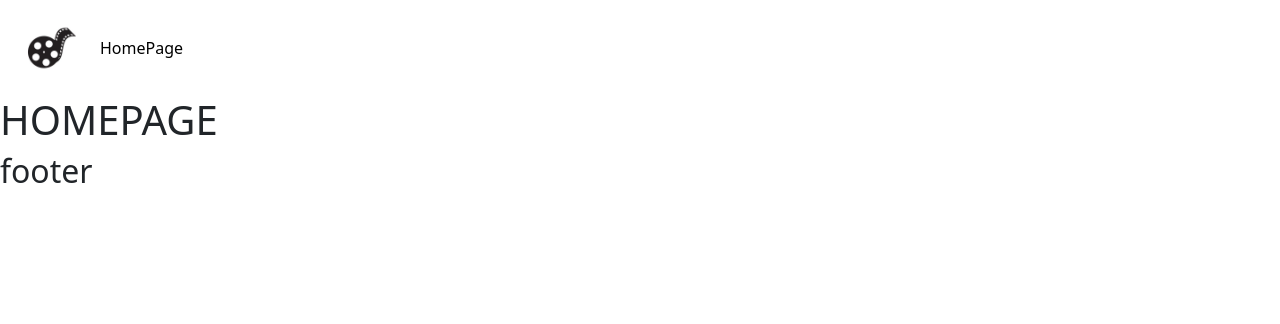
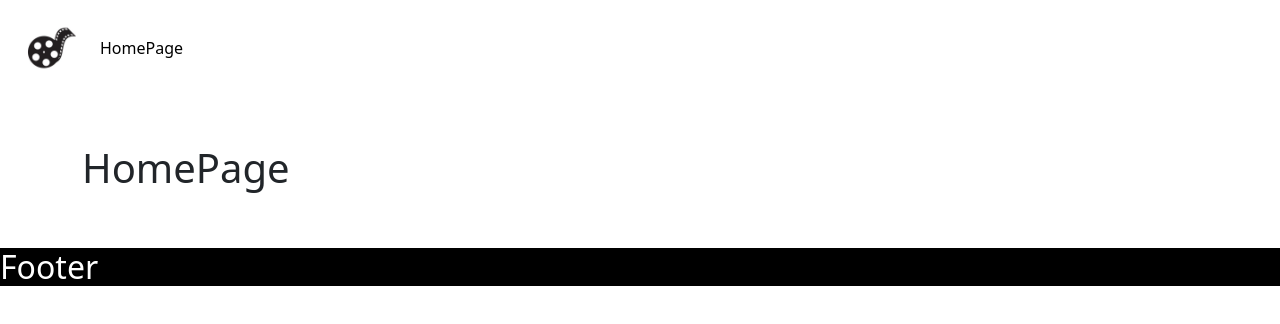
Before and after one commit to maksbernatskyy/webapp-react, a React (Vite) app: page / in a window 1280 px wide. Shown: the top 324 px of the page. Built offline with nearby package versions, Linux system fonts and the light colour scheme.

Commit message:
Update Footer and HomePage components with styling and structure improvements

```diff
--- a/src/components/Footer.jsx
+++ b/src/components/Footer.jsx
@@ -1,8 +1,8 @@
 export default function Footer() {
     return (
         <>
-          <footer>
-            <h2>footer</h2>
+          <footer className="bg-black">
+            <h2 className="text-white">Footer</h2>
           </footer>
         </>
     )
--- a/src/pages/HomePage.jsx
+++ b/src/pages/HomePage.jsx
@@ -1,7 +1,9 @@
 export default function HomePage() {
     return (
         <>
-          <h1>HOMEPAGE</h1>
+        <div className="container py-5">
+            <h1>HomePage</h1>
+        </div>
         </>
     )
 }
```
